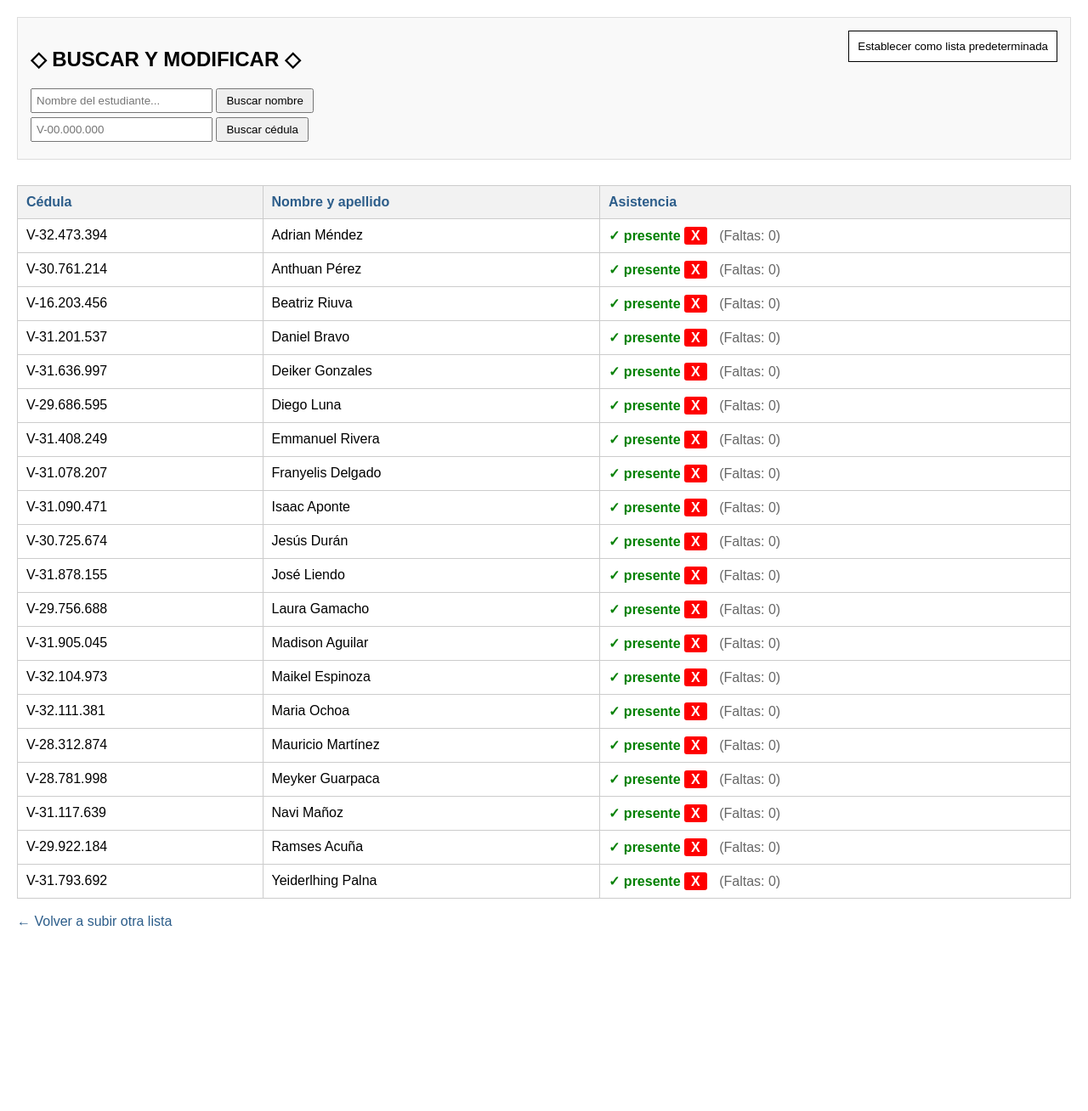
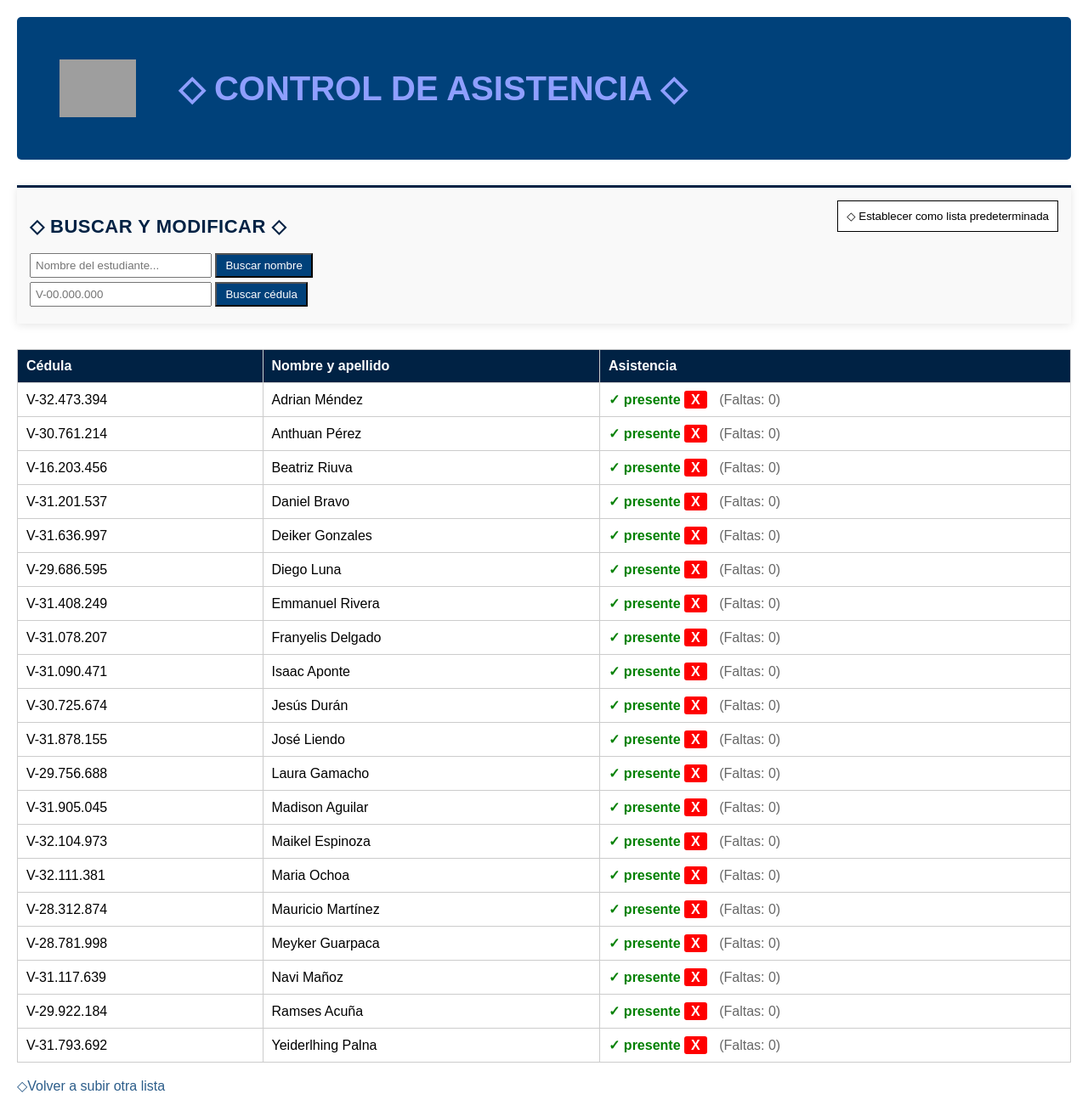
Before and after one commit to jeanduba/primer_proyecto, a Flask app: page /marcar_inasistencia/1 in a window 1280 px wide. Shown: the whole page at 85% size. Before the commit the page ends 1090 px from the top, so only its background shows below. Run offline with Flask 3, Linux system fonts and the light colour scheme; grey boxes are pictures that could not be loaded.

Commit message:
pagina2.html

```diff
--- a/lista_asistencia_2.0/templates/pagina2.html
+++ b/lista_asistencia_2.0/templates/pagina2.html
@@ -11,15 +11,57 @@
             align-items: flex-start;
             margin-bottom: 30px;
             padding: 15px;
-            border: 1px solid #ddd;
+            border-top: 3px solid #002244;
             background-color: #f9f9f9;
+            box-shadow: 0 2px 10px rgba(0, 0, 0, 0.1);
         }
-        .buscadores input { padding: 5px; margin-bottom: 5px; width: 200px; }
-        .buscadores button { padding: 5px 10px; cursor: pointer; }
 
-        .tabla-asistencia { width: 100%; border-collapse: collapse; }
-        .tabla-asistencia th, .tabla-asistencia td { border: 1px solid #ccc; padding: 10px; text-align: left; }
-        .tabla-asistencia th { background-color: #f2f2f2; color: #2c5d8a; }
+
+        .buscadores h2 {
+            color: #002244;
+            font-size: 22px;
+            text-transform: uppercase;
+            letter-spacing: 0.5px;
+        }
+
+       .banner-azul {
+    background-color: #00417A;
+    display: flex;
+    align-items: center;
+    padding: 50px;
+    border-radius: 5px;
+    margin-bottom: 30px;
+}
+       .texto-banner {
+    color: #8F9FFF;
+    font-size: 40px;
+    margin: 0;
+}
+
+
+        .buscadores input {
+        padding: 5px;
+        margin-bottom: 5px;
+        width: 200px;
+        }
+        .buscadores button {
+        padding: 5px 10px;
+        cursor: pointer;
+        }
+
+        .tabla-asistencia {
+        width: 100%;
+        border-collapse: collapse;
+        }
+       .tabla-asistencia th, .tabla-asistencia td {
+       border: 1px solid #ccc;
+       padding: 10px;
+       text-align: left;
+       }
+        .tabla-asistencia th {
+        background-color: #002244;
+        color: #ffffff;
+        }
 
         .check-verde { color: green; font-weight: bold; }
         .btn-x { color: white; background-color: red; padding: 2px 8px; text-decoration: none; border-radius: 3px; font-weight: bold; }
@@ -28,20 +70,32 @@
 
         .caja-edicion {
             background-color: #e8f4fd;
-            padding: 15px;
+            padding: 25px;
             border: 1px solid #b6d4fe;
             border-radius: 5px;
             margin-top: 15px;
         }
 
-        /* Clase para resaltar estudiantes con muchas faltas */
+      /* para exponer estudiantes que han faltado mucho */
         .alerta-faltas {
             color: red !important;
             font-weight: bold;
         }
+
+    .imagen-banner {
+    width: 90px;
+    height: auto;
+    margin-right: 50px;
+}
     </style>
 </head>
 <body>
+
+<div class="banner-azul">
+    <img src="logoU.png" alt="templates" class="imagen-banner">
+    <h1 class="texto-banner"> ◇ CONTROL DE ASISTENCIA ◇ </h1>
+</div>
+
 
     <div class="seccion-controles">
         <div class="buscadores">
@@ -49,12 +103,12 @@
             <form action="/buscar" method="POST">
                 <div>
                     <input type="text" name="buscar_nombre" placeholder="Nombre del estudiante...">
-                    <button type="submit" name="tipo_busqueda" value="nombre">Buscar nombre</button>
+                    <button type="submit" name="tipo_busqueda" value="nombre" style="background-color: #00417A; color: white">Buscar nombre</button>
                 </div>
 
                 <div>
                     <input type="text" name="buscar_cedula" placeholder="V-00.000.000">
-                    <button type="submit" name="tipo_busqueda" value="cedula">Buscar cédula</button>
+                    <button type="submit" name="tipo_busqueda" value="cedula" style="background-color: #00417A; color: white">Buscar cédula</button>
                 </div>
 
                 {% if encontrado %}
@@ -64,7 +118,7 @@
                     <input type="hidden" name="cedula_a_editar" value="{{ encontrado.cedula }}">
                     <input type="text" name="reemplazar" placeholder="Escriba el nombre corregido aquí" required style="width: 250px;">
                     <button type="submit" name="tipo_busqueda" value="modificar"
-                            style="background-color: #198754; color: white; border: none; padding: 7px 12px; cursor: pointer; border-radius: 3px; font-weight: bold;">
+                            style="background-color: #00417A; color: white; border: none; padding: 7px 12px; cursor: pointer; border-radius: 3px; font-weight: bold;">
                         Confirmar Modificación
                     </button>
                 </div>
@@ -73,7 +127,7 @@
         </div>
 
         <form action="/set_default" method="POST">
-            <button type="submit" class="btn-default">Establecer como lista predeterminada</button>
+            <button type="submit" class="btn-default"> ◇ Establecer como lista predeterminada</button>
         </form>
     </div>
 
@@ -105,7 +159,7 @@
     </table>
 
     <br>
-    <a href="{{ url_for('index') }}" style="text-decoration: none; color: #2c5d8a;">← Volver a subir otra lista</a>
+    <a href="{{ url_for('index') }}" style="text-decoration: none; color: #2c5d8a;"> ◇Volver a subir otra lista</a>
 
 </body>
 </html>
```
